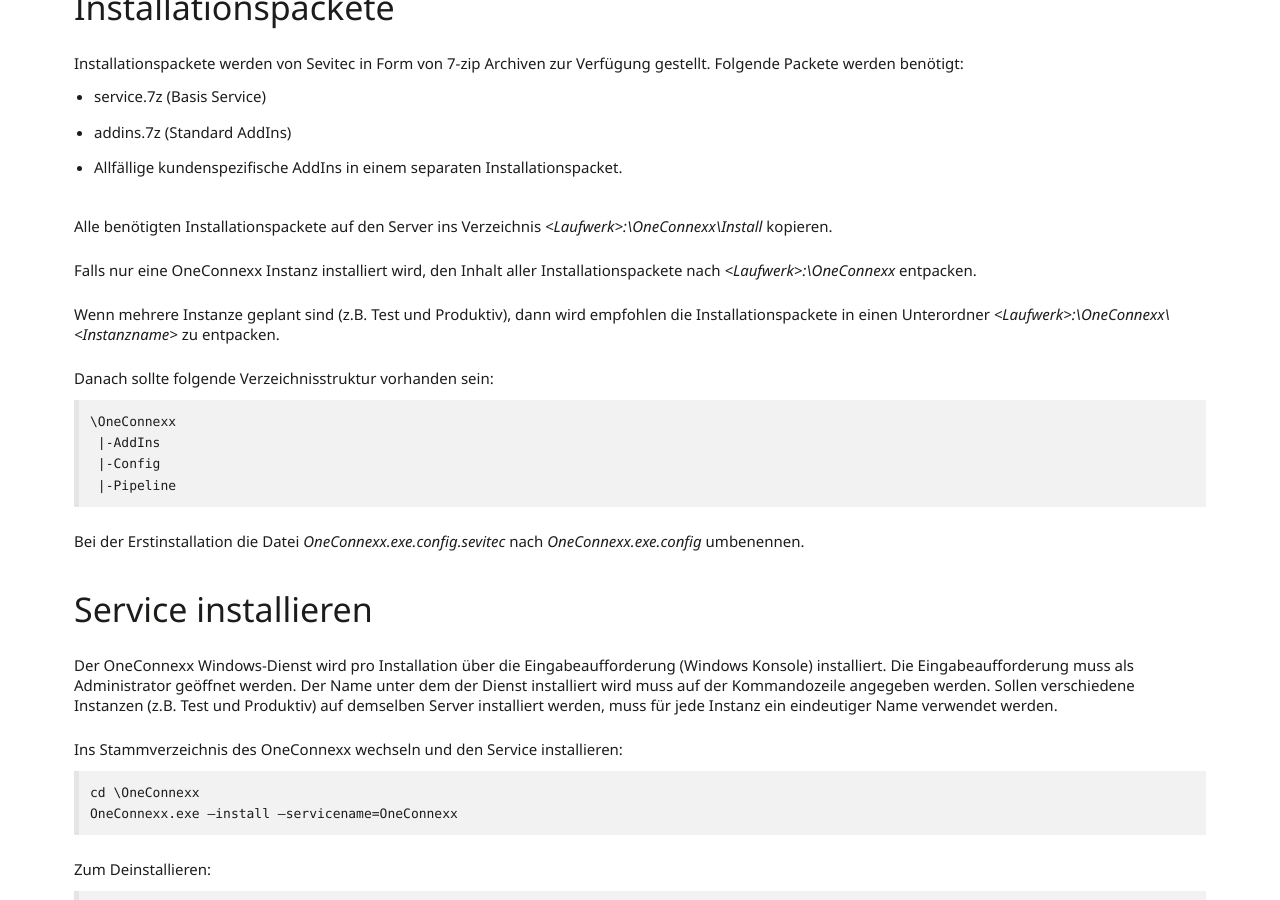
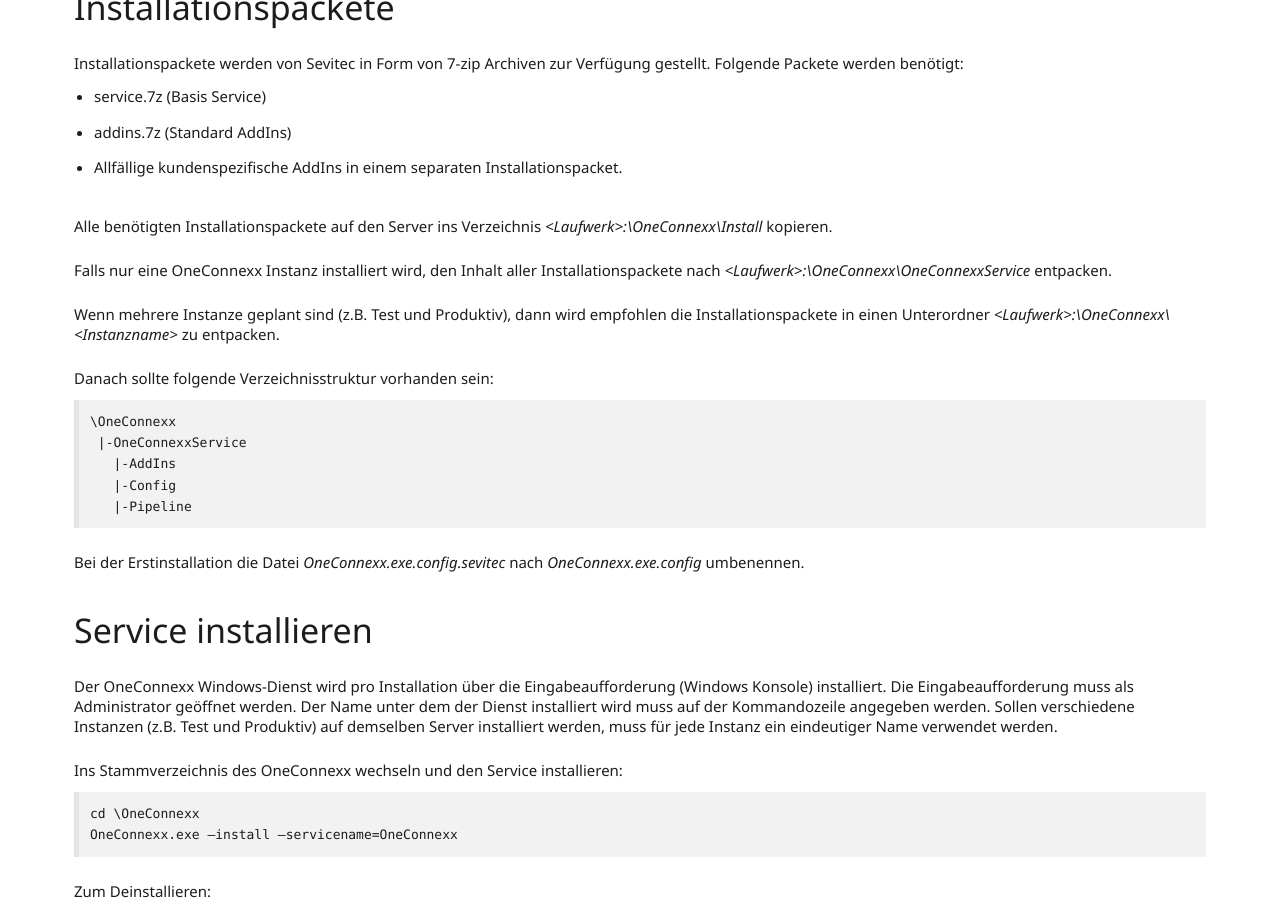
Before and after one commit to primesoft-group/oneconnexx-docs, a Jekyll site: the page built from _pages/setup/de/oneconnexx.md, in a window 1280 px wide and 900 px high, scrolled down 547 px. Built offline with Jekyll 4.4.1, drawn with Linux system fonts in a browser that asks for light colours; nearby versions of some CDN libraries; some web fonts are replaced.

Commit message:
Update oneconnexx.md

````diff
--- a/_pages/setup/de/oneconnexx.md
+++ b/_pages/setup/de/oneconnexx.md
@@ -20,7 +20,7 @@
 
 Alle benötigten Installationspackete auf den Server ins Verzeichnis *&lt;Laufwerk&gt;:\OneConnexx\Install* kopieren.
 
-Falls nur eine OneConnexx Instanz installiert wird, den Inhalt aller Installationspackete nach *&lt;Laufwerk&gt;:\OneConnexx* entpacken.
+Falls nur eine OneConnexx Instanz installiert wird, den Inhalt aller Installationspackete nach *&lt;Laufwerk&gt;:\OneConnexx\OneConnexxService* entpacken.
 
 Wenn mehrere Instanze geplant sind (z.B. Test und Produktiv), dann wird empfohlen die Installationspackete in einen Unterordner
 *&lt;Laufwerk&gt;:\OneConnexx\&lt;Instanzname&gt;* zu entpacken.
@@ -29,9 +29,10 @@
 
 ```
 \OneConnexx
- |-AddIns
- |-Config
- |-Pipeline
+ |-OneConnexxService
+   |-AddIns
+   |-Config
+   |-Pipeline
 ```
 Bei der Erstinstallation die Datei *OneConnexx.exe.config.sevitec* nach *OneConnexx.exe.config* umbenennen.
 
````
